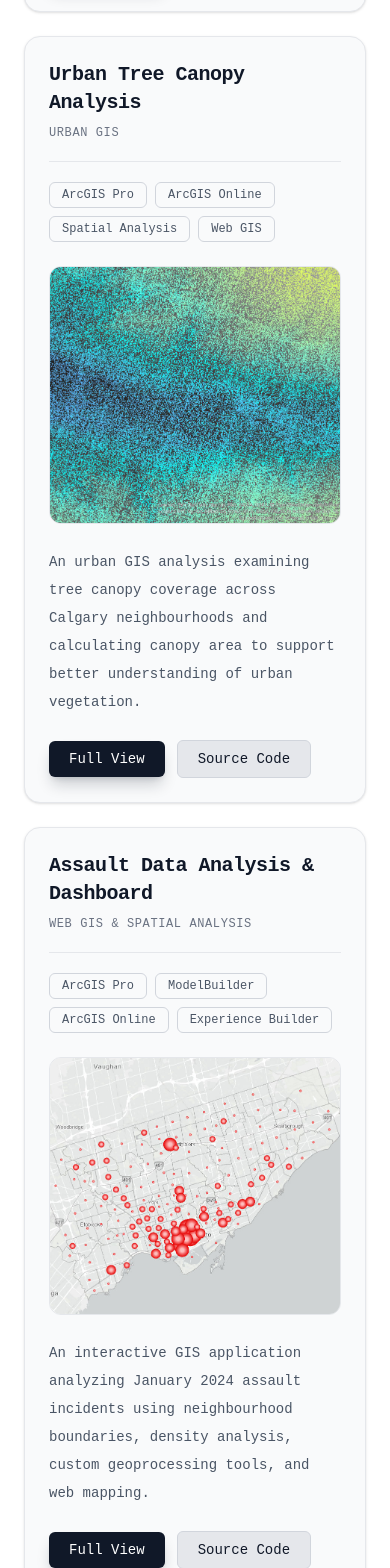
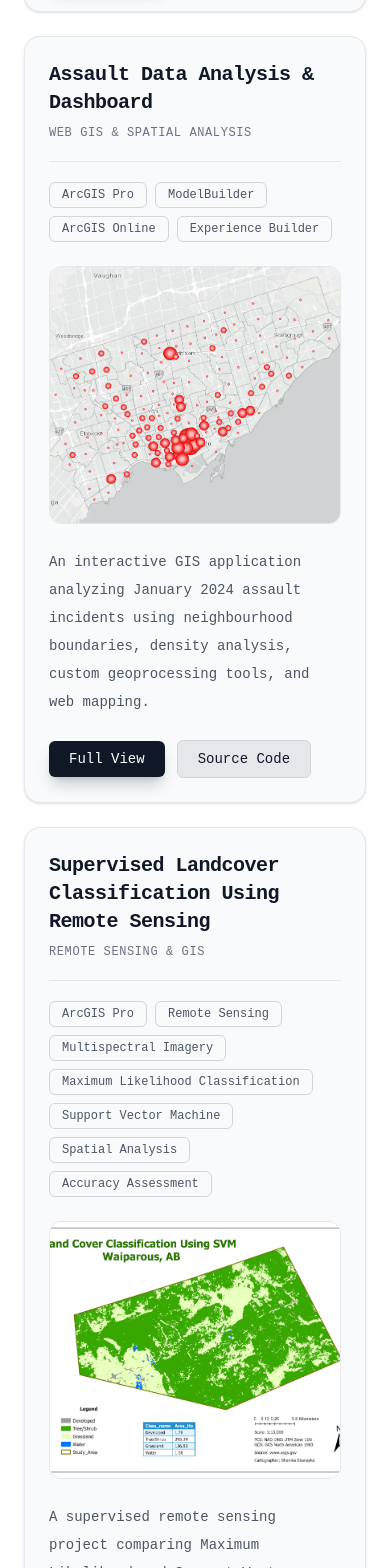
Before and after one commit to shanikauwu1/gis_portpolio, a React (Vite) app: page / in a window 390 px wide. Shown: the part 4339-5907 px from the top of the page. Built offline with nearby package versions, Linux system fonts and the light colour scheme.

Commit message:
Prepare portfolio for deployment

```diff
--- a/src/data/projects.json
+++ b/src/data/projects.json
@@ -12,7 +12,7 @@
       "LiDAR",
       "NDWI"
     ],
-    "year": "2025",
+    "year": "2026",
     "projectType": "Academic Project",
     "overview": "The objective of this project was to identify and map wetland areas using remote sensing imagery and LiDAR data. The analysis combined spectral information with spatial analysis techniques to produce a detailed wetland map.",
     "objectives": [
@@ -135,75 +135,6 @@
       {
         "image": "/projects/solar.png",
         "caption": "Calgary rooftop solar potential"
-      }
-    ],
-    "links": {
-      "live": "#",
-      "source": "#"
-    }
-  },
-  {
-    "id": "urban-tree-canopy",
-    "title": "Urban Tree Canopy Analysis",
-    "category": "Urban GIS",
-    "shortDescription": "An urban GIS analysis examining tree canopy coverage across Calgary neighbourhoods and calculating canopy area to support better understanding of urban vegetation.",
-    "description": "This project examined urban tree canopy coverage across Calgary neighbourhoods using GIS and spatial analysis techniques.",
-    "image": "/projects/Map.jpg",
-    "technologies": [
-      "ArcGIS Pro",
-      "ArcGIS Online",
-      "Spatial Analysis",
-      "Web GIS"
-    ],
-    "year": "2025",
-    "projectType": "GIS Project",
-    "overview": "The project analyzed tree canopy distribution across Calgary neighbourhoods to better understand urban vegetation patterns.",
-    "objectives": [
-      "Map urban tree canopy.",
-      "Calculate canopy area.",
-      "Compare canopy coverage between neighbourhoods.",
-      "Visualize the results using Web GIS."
-    ],
-    "methodology": [
-      {
-        "step": "01",
-        "title": "Data Preparation",
-        "description": "Prepared tree canopy and neighbourhood boundary datasets."
-      },
-      {
-        "step": "02",
-        "title": "Spatial Analysis",
-        "description": "Performed spatial analysis to determine tree canopy coverage."
-      },
-      {
-        "step": "03",
-        "title": "Area Calculation",
-        "description": "Calculated tree canopy area for each neighbourhood."
-      },
-      {
-        "step": "04",
-        "title": "Web Mapping",
-        "description": "Published and visualized the results using ArcGIS Online."
-      }
-    ],
-    "results": [
-      {
-        "label": "Analysis",
-        "value": "Urban tree canopy coverage"
-      },
-      {
-        "label": "Study Area",
-        "value": "Calgary, Alberta"
-      },
-      {
-        "label": "Output",
-        "value": "Neighbourhood-level canopy analysis"
-      }
-    ],
-    "gallery": [
-      {
-        "image": "/projects/tree-canopy.png",
-        "caption": "Urban tree canopy analysis"
       }
     ],
     "links": {
--- a/src/pages/ProjectDetails.jsx
+++ b/src/pages/ProjectDetails.jsx
@@ -286,9 +286,9 @@ function ProjectDetails() {
             src={project.image}
             alt={project.title}
             className="
+      w-full
       max-h-[650px]
-              w-full
-              object-cover
+      object-contain
     "
           />
         </div>
@@ -562,81 +562,6 @@ function ProjectDetails() {
         </section>
 
         {/* ========================================= */}
-        {/* Gallery */}
-        {/* ========================================= */}
-
-        {project.gallery?.length > 0 && (
-          <section className="mt-20">
-            <div className="mb-10 flex items-center gap-5">
-              <h2
-                className="
-                  text-2xl
-                  font-bold
-                  text-gray-900
-
-                  dark:text-white
-
-                  md:text-3xl
-                "
-              >
-                Project Gallery
-              </h2>
-
-              <div className="h-px flex-1 bg-gray-200 dark:bg-gray-800" />
-            </div>
-
-            <div className="grid gap-6 md:grid-cols-2">
-              {project.gallery.map((item, index) => (
-                <figure
-                  key={index}
-                  className="
-                    group
-                    overflow-hidden
-                    rounded-xl
-                    border
-                    border-gray-200
-                    bg-gray-50
-
-                    dark:border-gray-800
-                    dark:bg-gray-900
-                  "
-                >
-                  <div className="overflow-hidden">
-                    <img
-                      src={item.image}
-                      alt={item.caption}
-                      className="
-                        w-full
-                        object-cover
-                        transition
-                        duration-500
-                        group-hover:scale-105
-                      "
-                    />
-                  </div>
-
-                  <figcaption
-                    className="
-                      border-t
-                      border-gray-200
-                      px-5
-                      py-3
-                      text-sm
-                      text-gray-500
-
-                      dark:border-gray-800
-                      dark:text-gray-400
-                    "
-                  >
-                    {item.caption}
-                  </figcaption>
-                </figure>
-              ))}
-            </div>
-          </section>
-        )}
-
-        {/* ========================================= */}
         {/* Back to Projects */}
         {/* ========================================= */}
 
```
Lines whose indentation alone changed are shown as unchanged.
